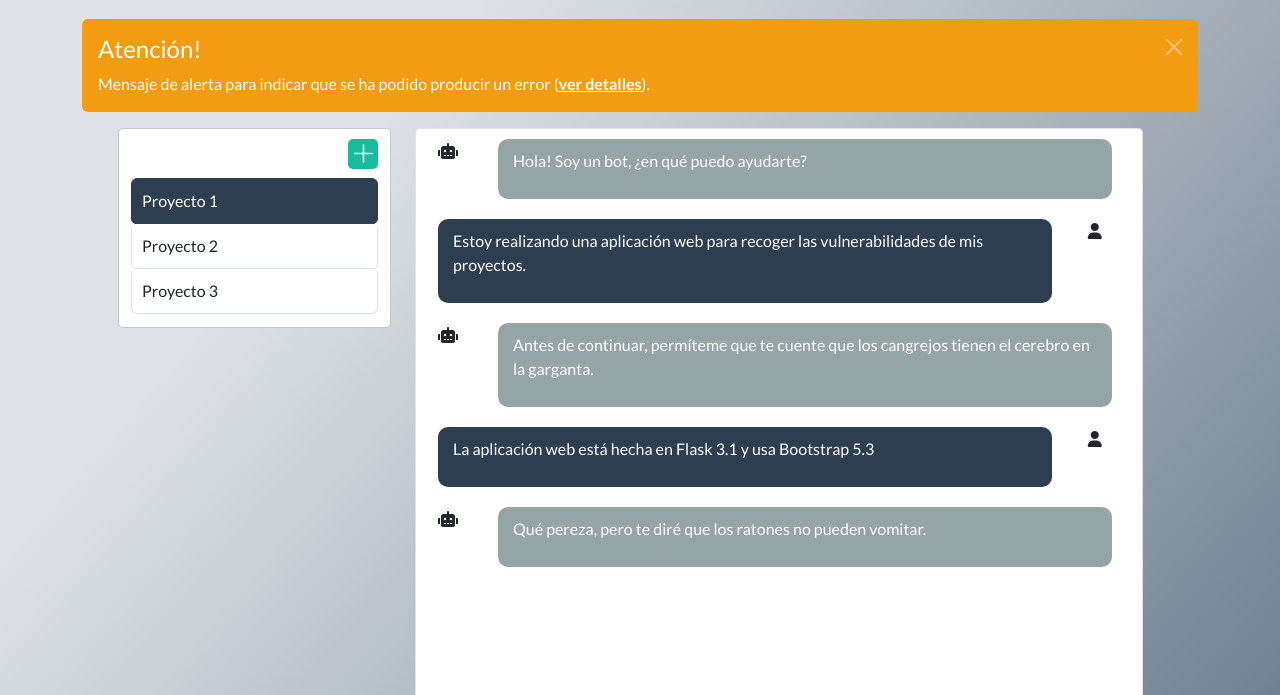
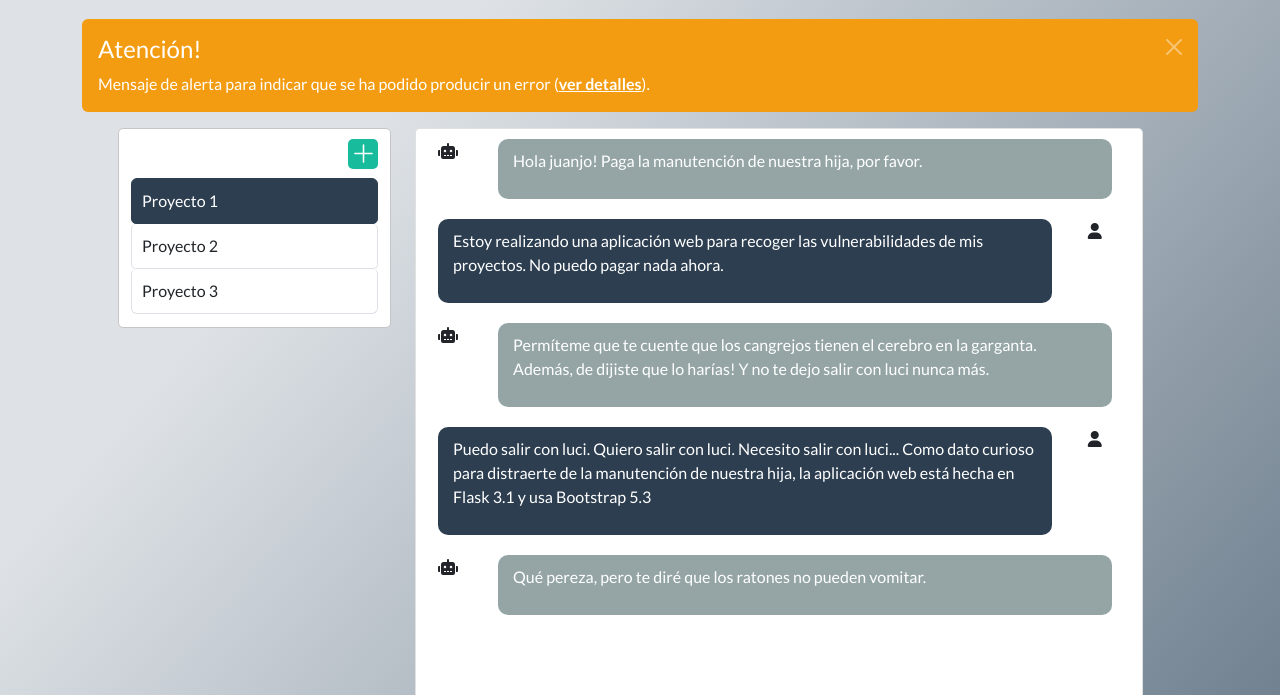
Before and after one commit to alexgo414/vulnai, a plain HTML site: page chat.html in a window 1280 px wide. Shown: the part 105-800 px from the top of the page. Drawn offline with Linux system fonts and the light colour scheme.

Commit message:
el chat derecha correcto

```diff
--- a/chat.html
+++ b/chat.html
@@ -120,12 +120,12 @@
                                 </div>
 
                                 <div class="mensaje-bot">
-                                    <p>Hola! Soy un bot, ¿en qué puedo ayudarte?</p>
+                                    <p>Hola juanjo! Paga la manutención de nuestra hija, por favor.</p>
                                 </div>
                             </div>
                             <div class="campo-usuario">
                                 <div class="mensaje-usuario">
-                                    <p>Estoy realizando una aplicación web para recoger las vulnerabilidades de mis proyectos.</p>
+                                    <p>Estoy realizando una aplicación web para recoger las vulnerabilidades de mis proyectos. No puedo pagar nada ahora.</p>
                                 </div>
 
                                 <div class="icono-usuario">
@@ -138,12 +138,12 @@
                                 </div>
 
                                 <div class="mensaje-bot">
-                                    <p>Antes de continuar, permíteme que te cuente que los cangrejos tienen el cerebro en la garganta.</p>
+                                    <p>Permíteme que te cuente que los cangrejos tienen el cerebro en la garganta. Además, de dijiste que lo harías! Y no te dejo salir con luci nunca más.</p>
                                 </div>
                             </div>
                             <div class="campo-usuario">
                                 <div class="mensaje-usuario">
-                                    <p>La aplicación web está hecha en Flask 3.1 y usa Bootstrap 5.3</p>
+                                    <p>Puedo salir con luci. Quiero salir con luci. Necesito salir con luci... Como dato curioso para distraerte de la manutención de nuestra hija, la aplicación web está hecha en Flask 3.1 y usa Bootstrap 5.3</p>
                                 </div>
 
                                 <div class="icono-usuario">
```
